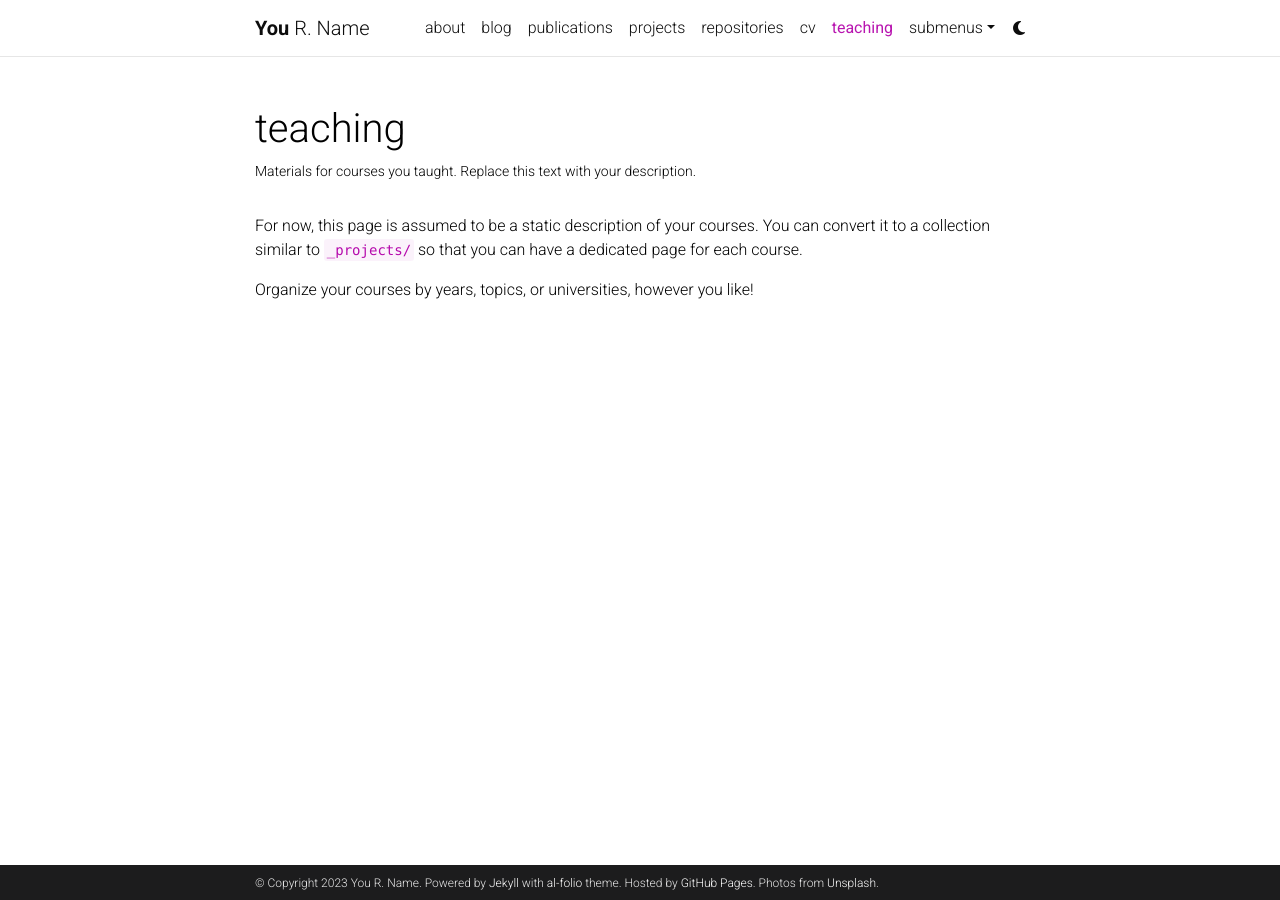
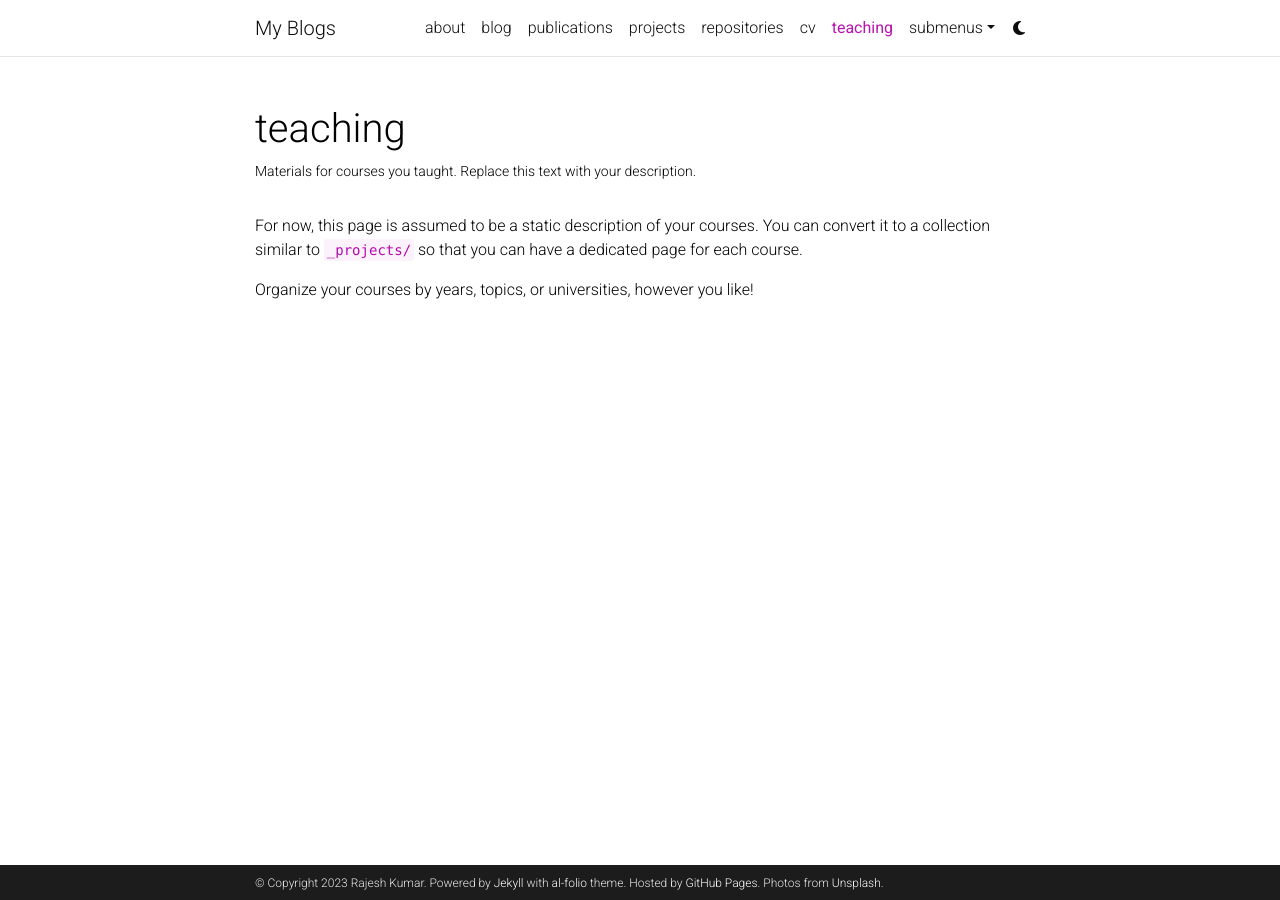
Before and after one commit to rk280392/rk283092.github.io, a Jekyll site: the page built from _pages/teaching.md, in a window 1280 px wide. Built offline with Jekyll 4.4.1, drawn with Linux system fonts in a browser that asks for light colours; comment, search, counter and statistics services are not loaded; a style sheet for code colours, icons or effects is not loaded.

Commit message:
updated name

```diff
--- a/_config.yml
+++ b/_config.yml
@@ -2,11 +2,11 @@
 # Site settings
 # -----------------------------------------------------------------------------
 
-title: blank # the website title (if blank, full name will be used instead)
-first_name: You
-middle_name: R.
-last_name: Name
-email: you@example.com
+title: My Blogs # the website title (if blank, full name will be used instead)
+first_name: Rajesh
+middle_name:
+last_name: Kumar
+email: rk90229@gmail.com
 description: > # the ">" symbol means to ignore newlines until "footer_text:"
   A simple, whitespace theme for academics. Based on [*folio](https://github.com/bogoli/-folio) design.
 footer_text: >
@@ -18,8 +18,8 @@
 lang: en # the language of your site (for example: en, fr, cn, ru, etc.)
 icon: ⚛️  # the emoji used as the favicon (alternatively, provide image name in /assets/img/)
 
-url: https://alshedivat.github.io # the base hostname & protocol for your site
-baseurl: /al-folio # the subpath of your site, e.g. /blog/
+url: https://rk280392.github.io # the base hostname & protocol for your site
+baseurl: # the subpath of your site, e.g. /blog/
 last_updated: false # set to true if you want to display last updated in the footer
 impressum_path:  # set to path to include impressum link in the footer, use the same path as permalink in a page, helps to conform with EU GDPR
 
```
